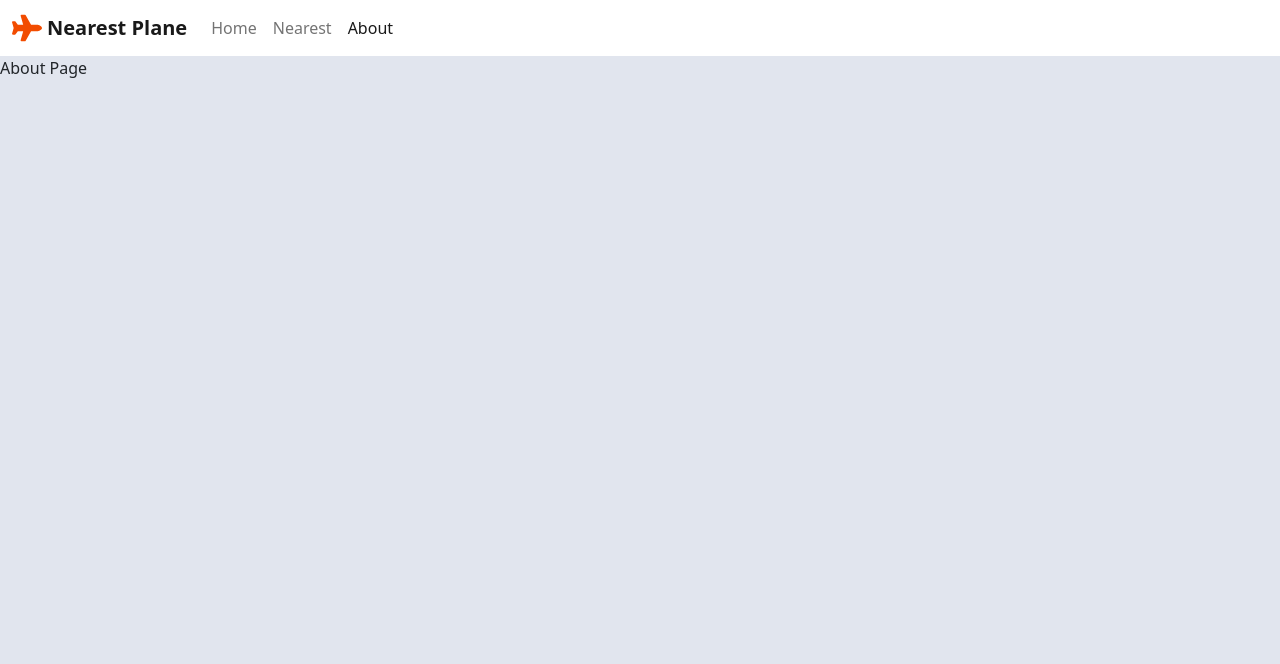
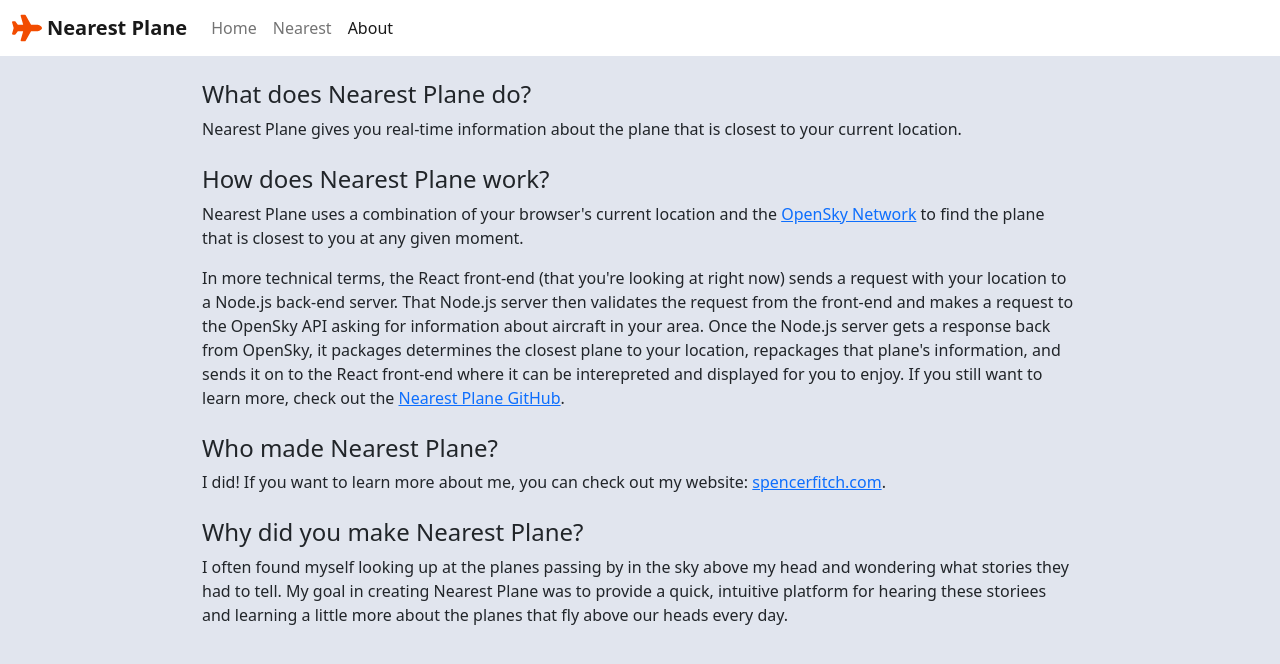
Before and after one commit to spencerfitch/nearest-plane, a React (Create React App) app in the folder client/: page /about in a window 1280 px wide. Shown: the top 664 px of the page. Built offline with nearby package versions, Linux system fonts and the light colour scheme.

Commit message:
Added initial 'About' page

```diff
--- a/client/src/BodyPages/About.js
+++ b/client/src/BodyPages/About.js
@@ -1,11 +1,42 @@
 import React from 'react';
+
+import { Container } from 'react-bootstrap'
 
 class About extends React.Component {
     render() {
         return (
-            <div>
-                About Page
-            </div>
+            <Container fluid style={{overflowY: 'auto', maxWidth: '900px'}}>
+                <h4 className="mt-4">What does Nearest Plane do?</h4>
+                <p>
+                    Nearest Plane gives you real-time information about the plane that is closest to your current location.
+                </p>
+
+                <h4 className="mt-4">How does Nearest Plane work?</h4>
+                <p>
+                    Nearest Plane uses a combination of your browser's current location
+                    and the <a href="https://https://opensky-network.org/">OpenSky Network</a> to
+                    find the plane that is closest to you at any given moment.
+                </p>
+                <p>
+                    In more technical terms, the React front-end (that you're looking at right now) sends a request with your location
+                    to a Node.js back-end server. That Node.js server then validates the request from the front-end
+                    and makes a request to the OpenSky API asking for information about aircraft in your area. Once the
+                    Node.js server gets a response back from OpenSky, it packages determines the closest plane to your location, repackages that plane's information, and sends it on to the React front-end
+                    where it can be interepreted and displayed for you to enjoy. If you still want to learn more, check out
+                    the <a href="https://github.com/s-fitch/nearest-plane">Nearest Plane GitHub</a>.
+                </p>
+
+                <h4 className="mt-4">Who made Nearest Plane?</h4>
+                <p>
+                    I did! If you want to learn more about me, you can check out my website: <a href='https://www.spencerfitch.com'>spencerfitch.com</a>.
+                </p>
+
+                <h4 className="mt-4">Why did you make Nearest Plane?</h4>
+                <p>
+                    I often found myself looking up at the planes passing by in the sky above my head and wondering what stories they had to tell. My goal in creating Nearest Plane was to provide a quick, intuitive platform for hearing these storiees and learning a little more about the planes that fly above our heads every day.
+                </p>
+
+            </Container>
         )
     }
 }
```
